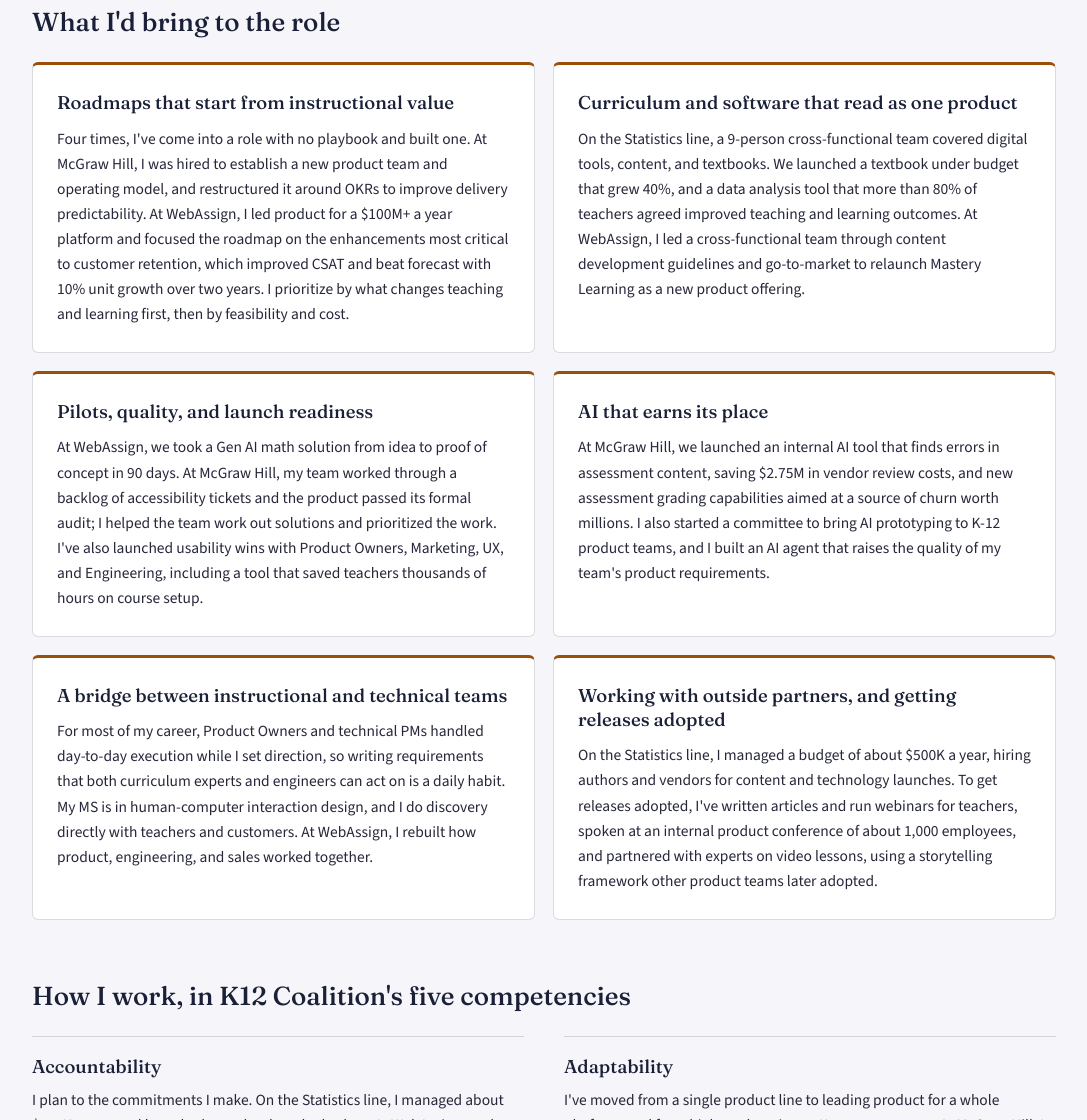
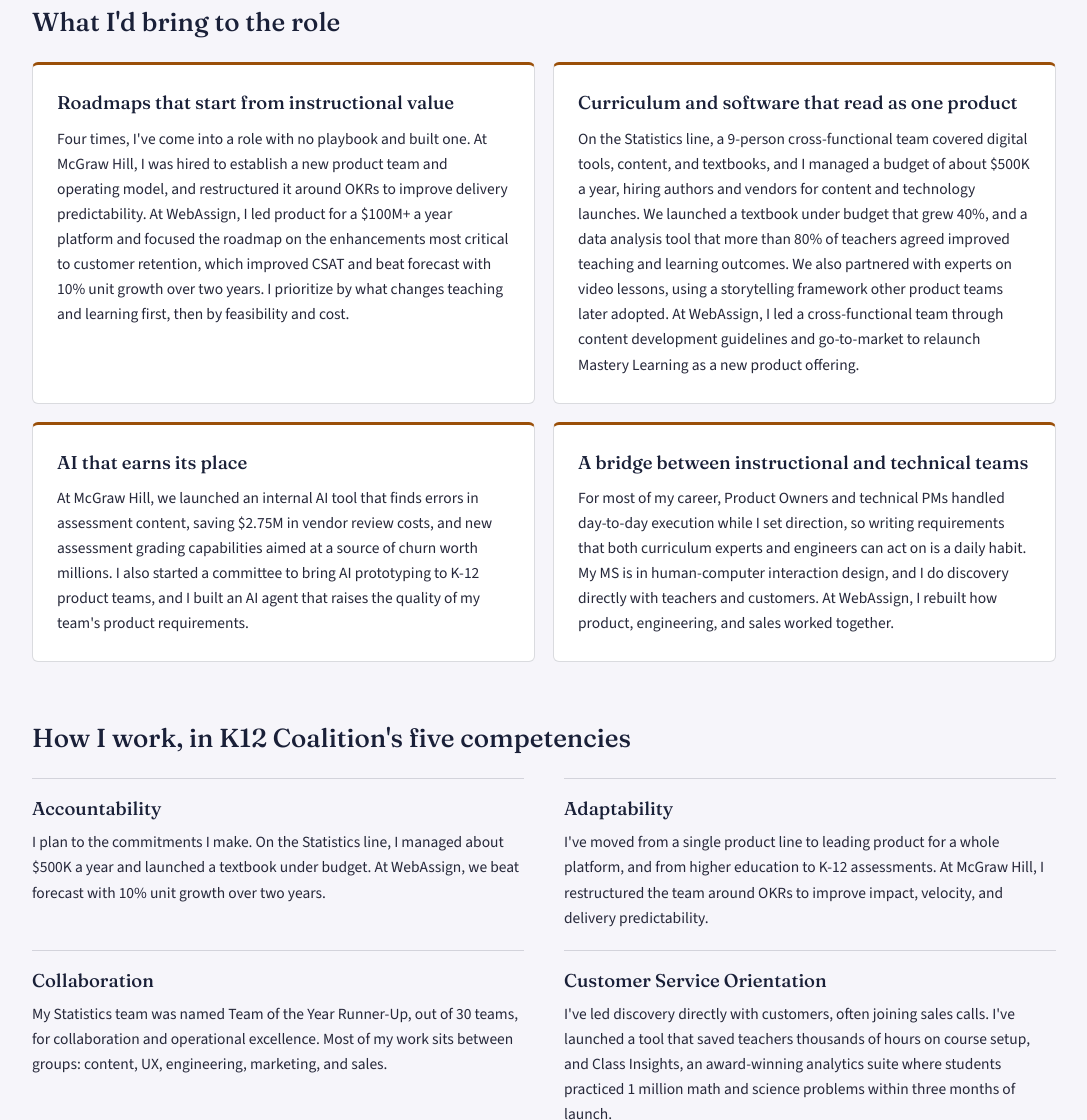
Before and after one commit to TrusProductGuy/TrusProductGuy.github.io, a plain HTML site: page lavinia/index.html in a window 1280 px wide. Shown: the part 1480-2600 px from the top of the page, without its empty margins (96-1183 px from the left). Drawn offline with nearby package versions, Linux system fonts and the light colour scheme.

Commit message:
Trim cards on Lavinia site; fold partner/content work into curriculum card
Co-Authored-By: Claude Sonnet 5.5 <noreply@anthropic.com>
Claude-Session: https://claude.ai/code/session_015UW84vFohKP9gVFm4iy3dW

```diff
--- a/lavinia/index.html
+++ b/lavinia/index.html
@@ -52,15 +52,11 @@ const CONFIG = {
     { title: "Roadmaps that start from instructional value",
       body: "Four times, I've come into a role with no playbook and built one. At McGraw Hill, I was hired to establish a new product team and operating model, and restructured it around OKRs to improve delivery predictability. At WebAssign, I led product for a $100M+ a year platform and focused the roadmap on the enhancements most critical to customer retention, which improved CSAT and beat forecast with 10% unit growth over two years. I prioritize by what changes teaching and learning first, then by feasibility and cost." },
     { title: "Curriculum and software that read as one product",
-      body: "On the Statistics line, a 9-person cross-functional team covered digital tools, content, and textbooks. We launched a textbook under budget that grew 40%, and a data analysis tool that more than 80% of teachers agreed improved teaching and learning outcomes. At WebAssign, I led a cross-functional team through content development guidelines and go-to-market to relaunch Mastery Learning as a new product offering." },
-    { title: "Pilots, quality, and launch readiness",
-      body: "At WebAssign, we took a Gen AI math solution from idea to proof of concept in 90 days. At McGraw Hill, my team worked through a backlog of accessibility tickets and the product passed its formal audit; I helped the team work out solutions and prioritized the work. I've also launched usability wins with Product Owners, Marketing, UX, and Engineering, including a tool that saved teachers thousands of hours on course setup." },
+      body: "On the Statistics line, a 9-person cross-functional team covered digital tools, content, and textbooks, and I managed a budget of about $500K a year, hiring authors and vendors for content and technology launches. We launched a textbook under budget that grew 40%, and a data analysis tool that more than 80% of teachers agreed improved teaching and learning outcomes. We also partnered with experts on video lessons, using a storytelling framework other product teams later adopted. At WebAssign, I led a cross-functional team through content development guidelines and go-to-market to relaunch Mastery Learning as a new product offering." },
     { title: "AI that earns its place",
       body: "At McGraw Hill, we launched an internal AI tool that finds errors in assessment content, saving $2.75M in vendor review costs, and new assessment grading capabilities aimed at a source of churn worth millions. I also started a committee to bring AI prototyping to K-12 product teams, and I built an AI agent that raises the quality of my team's product requirements." },
     { title: "A bridge between instructional and technical teams",
       body: "For most of my career, Product Owners and technical PMs handled day-to-day execution while I set direction, so writing requirements that both curriculum experts and engineers can act on is a daily habit. My MS is in human-computer interaction design, and I do discovery directly with teachers and customers. At WebAssign, I rebuilt how product, engineering, and sales worked together." },
-    { title: "Working with outside partners, and getting releases adopted",
-      body: "On the Statistics line, I managed a budget of about $500K a year, hiring authors and vendors for content and technology launches. To get releases adopted, I've written articles and run webinars for teachers, spoken at an internal product conference of about 1,000 employees, and partnered with experts on video lessons, using a storytelling framework other product teams later adopted." }
   ],
 
   valuesTitle: "How I work, in K12 Coalition's five competencies",
```
